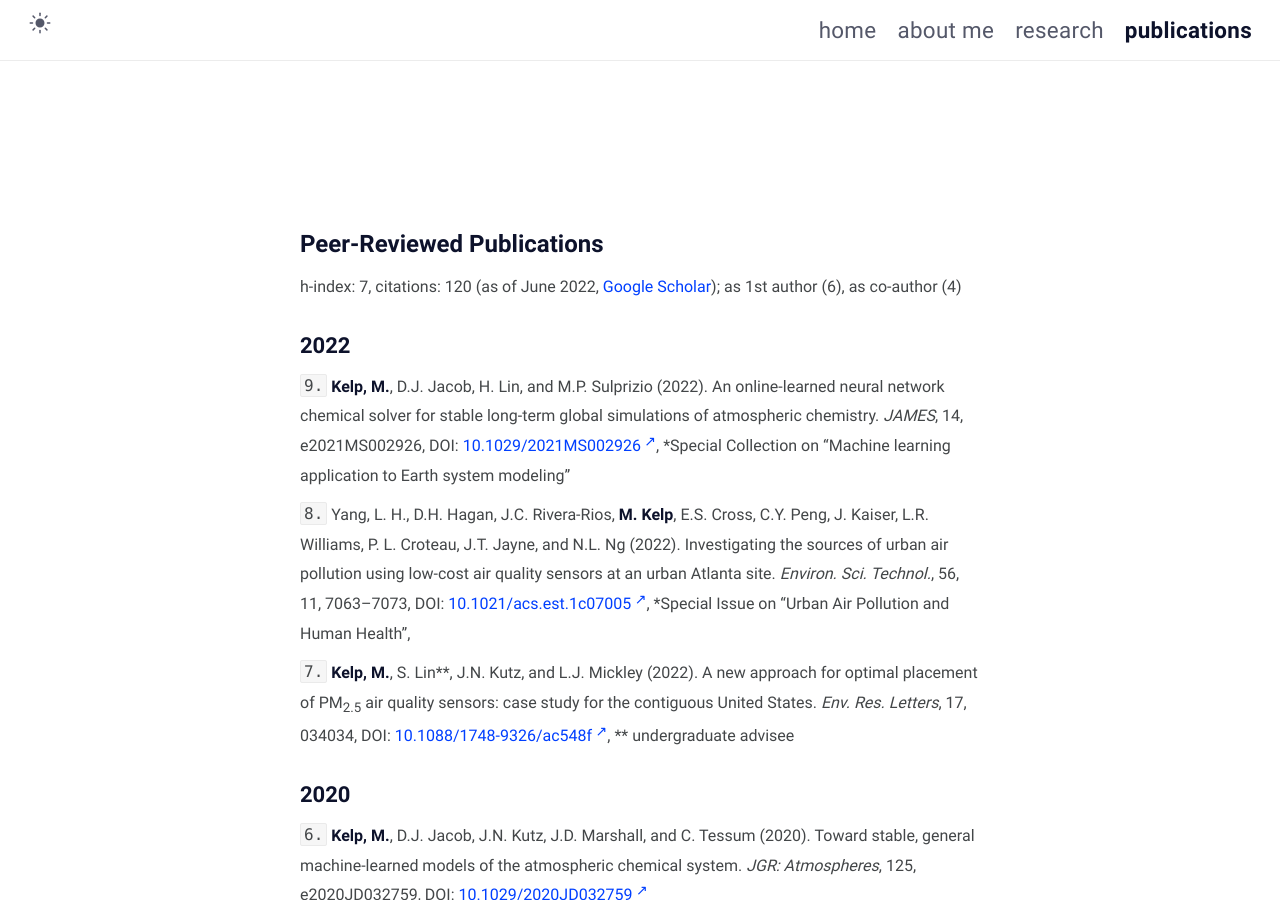
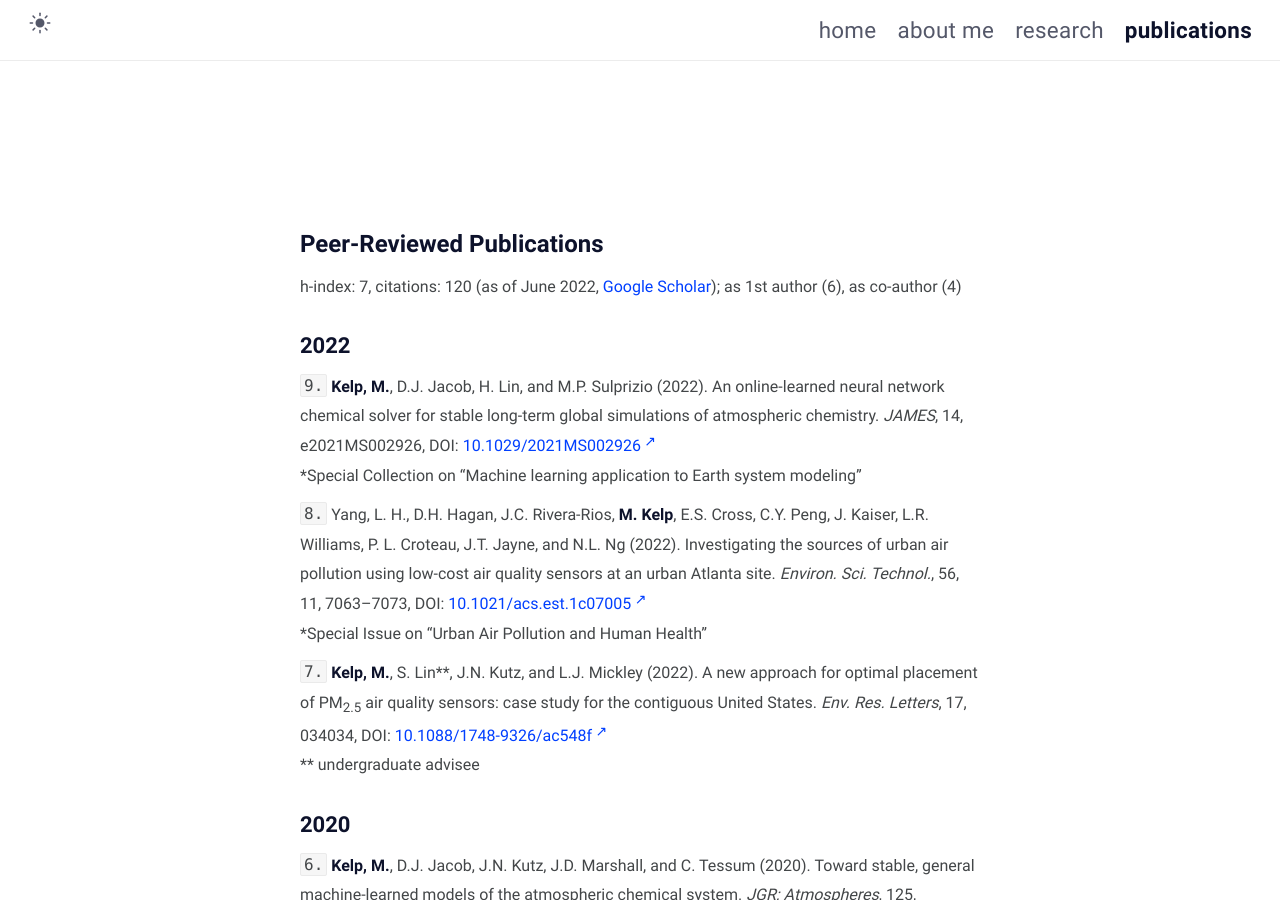
Before and after one commit to mkelp/mkelp.github.io, a Jekyll site: the page built from publications.md, in a window 1280 px wide and 900 px high. Built offline with Jekyll 4.4.1, drawn with Linux system fonts in a browser that asks for light colours.

Commit message:
june pub update5

```diff
--- a/publications.md
+++ b/publications.md
@@ -16,12 +16,15 @@ h-index: 7, citations: 120 (as of June 2022, [Google Scholar](https://scholar.go
 ## **2022**
 
 `9.` **Kelp, M.**, D.J. Jacob, H. Lin, and M.P. Sulprizio (2022). An online-learned neural network chemical
-solver for stable long-term global simulations of atmospheric chemistry. *JAMES*, 14, e2021MS002926, DOI: [10.1029/2021MS002926](https://doi.org/10.1029/2021MS002926){:target="_blank"}, \*Special Collection on “Machine learning application to Earth system modeling”
+solver for stable long-term global simulations of atmospheric chemistry. *JAMES*, 14, e2021MS002926, DOI: [10.1029/2021MS002926](https://doi.org/10.1029/2021MS002926){:target="_blank"} <br />
+\*Special Collection on “Machine learning application to Earth system modeling”
 
-`8.` Yang, L. H., D.H. Hagan, J.C. Rivera-Rios, **M. Kelp**, E.S. Cross, C.Y. Peng, J. Kaiser, L.R. Williams, P. L. Croteau, J.T. Jayne, and N.L. Ng (2022). Investigating the sources of urban air pollution using low-cost air quality sensors at an urban Atlanta site. *Environ. Sci. Technol.*, 56, 11, 7063–7073, DOI: [10.1021/acs.est.1c07005](https://pubs.acs.org/doi/10.1021/acs.est.1c07005){:target="_blank"}, \*Special Issue on "Urban Air Pollution and Human Health",
+`8.` Yang, L. H., D.H. Hagan, J.C. Rivera-Rios, **M. Kelp**, E.S. Cross, C.Y. Peng, J. Kaiser, L.R. Williams, P. L. Croteau, J.T. Jayne, and N.L. Ng (2022). Investigating the sources of urban air pollution using low-cost air quality sensors at an urban Atlanta site. *Environ. Sci. Technol.*, 56, 11, 7063–7073, DOI: [10.1021/acs.est.1c07005](https://pubs.acs.org/doi/10.1021/acs.est.1c07005){:target="_blank"} <br />
+\*Special Issue on "Urban Air Pollution and Human Health"
 
 `7.` **Kelp, M.**, S. Lin\*\*, J.N. Kutz, and L.J. Mickley (2022). A new approach for optimal placement of PM<sub>2.5</sub>
-air quality sensors: case study for the contiguous United States. *Env. Res. Letters*, 17, 034034, DOI: [10.1088/1748-9326/ac548f](https://iopscience.iop.org/article/10.1088/1748-9326/ac548f){:target="_blank"},  \*\* undergraduate advisee
+air quality sensors: case study for the contiguous United States. *Env. Res. Letters*, 17, 034034, DOI: [10.1088/1748-9326/ac548f](https://iopscience.iop.org/article/10.1088/1748-9326/ac548f){:target="_blank"}  <br />
+\*\* undergraduate advisee
 
 
 ## **2020**
```
